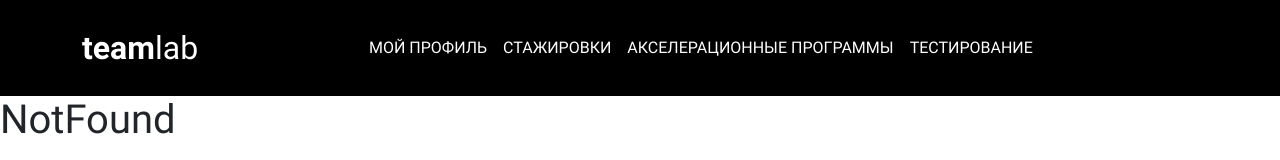
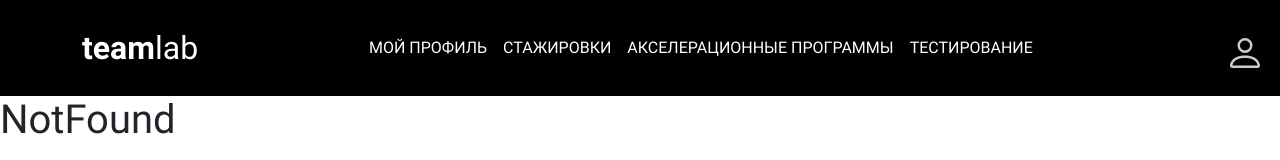
Before and after one commit to LexaZ999/teamlab-prototype, a React app: page / in a window 1280 px wide. Shown: the top 160 px of the page. Built offline with nearby package versions, Linux system fonts and the light colour scheme.

Commit message:
Change the z-index of the userbar

```diff
--- a/src/scss/userbar.scss
+++ b/src/scss/userbar.scss
@@ -8,7 +8,7 @@
   right: 10px;
   opacity: 0.8;
   border-radius: 25px;
-  z-index: 10;
+  z-index: 10000;
   cursor: pointer;
 
   &-icon {
```
